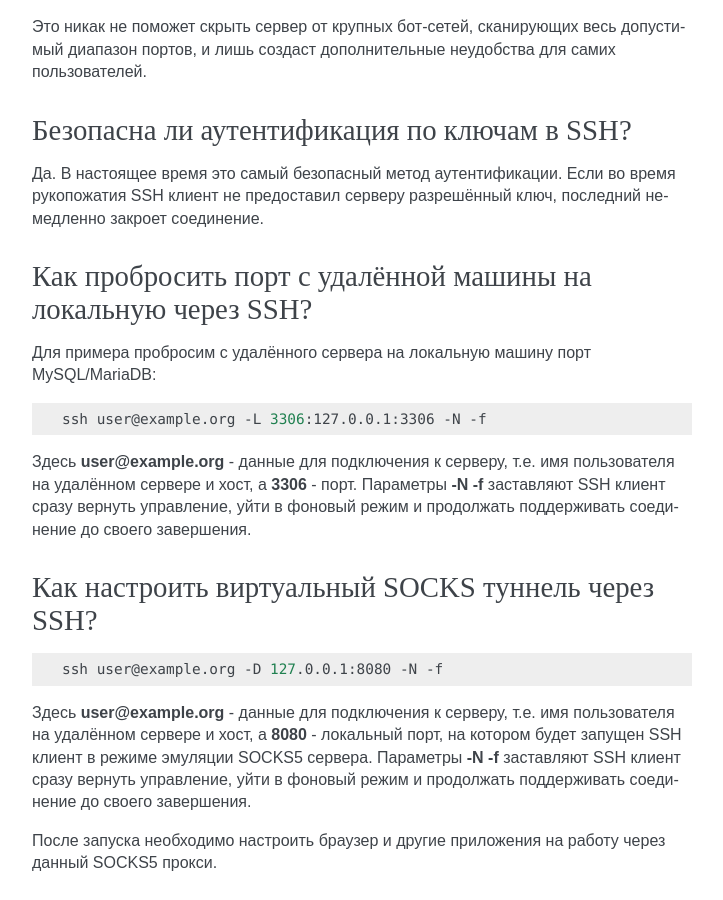
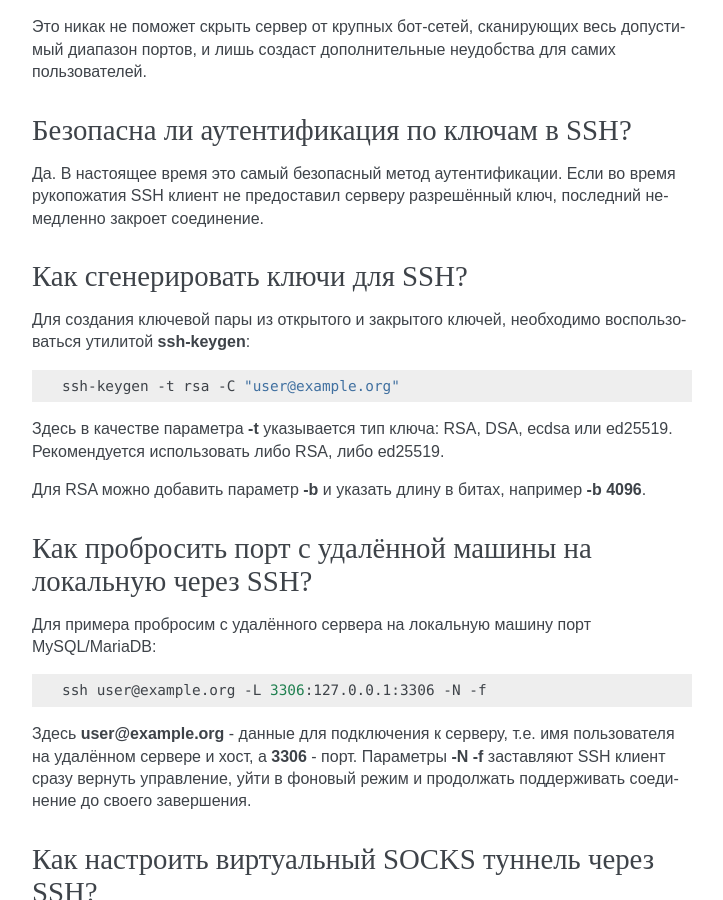
Before and after one commit to RussianFedora/FAQ, a Sphinx documentation site: the page built from source/security.rst, in a window 1280 px wide and 900 px high, scrolled down 6097 px. Shown: the whole window, without its empty margins (388-1111 px from the left). Built offline with Sphinx 7.4.7, drawn with Linux system fonts in a browser that asks for light colours; some of the changed text lies outside the part shown.

Commit message:
Added question about generating new SSH keys.

```diff
--- a/source/security.rst
+++ b/source/security.rst
@@ -395,6 +395,22 @@ Sudoedit безопаснее прямого запуска текстового
 
 Да. В настоящее время это самый безопасный метод аутентификации. Если во время рукопожатия SSH клиент не предоставил серверу разрешённый ключ, последний немедленно закроет соединение.
 
+.. index:: ssh, key-based authentication, generate key
+.. _ssh-keygen:
+
+Как сгенерировать ключи для SSH?
+=====================================
+
+Для создания ключевой пары из открытого и закрытого ключей, необходимо воспользоваться утилитой **ssh-keygen**:
+
+.. code-block:: bash
+
+    ssh-keygen -t rsa -C "user@example.org"
+
+Здесь в качестве параметра **-t** указывается тип ключа: RSA, DSA, ecdsa или ed25519. Рекомендуется использовать либо RSA, либо ed25519.
+
+Для RSA можно добавить параметр **-b** и указать длину в битах, например **-b 4096**.
+
 .. index:: ssh, port forwarding, tunneling
 .. _ssh-port-forwarding:
 
```
